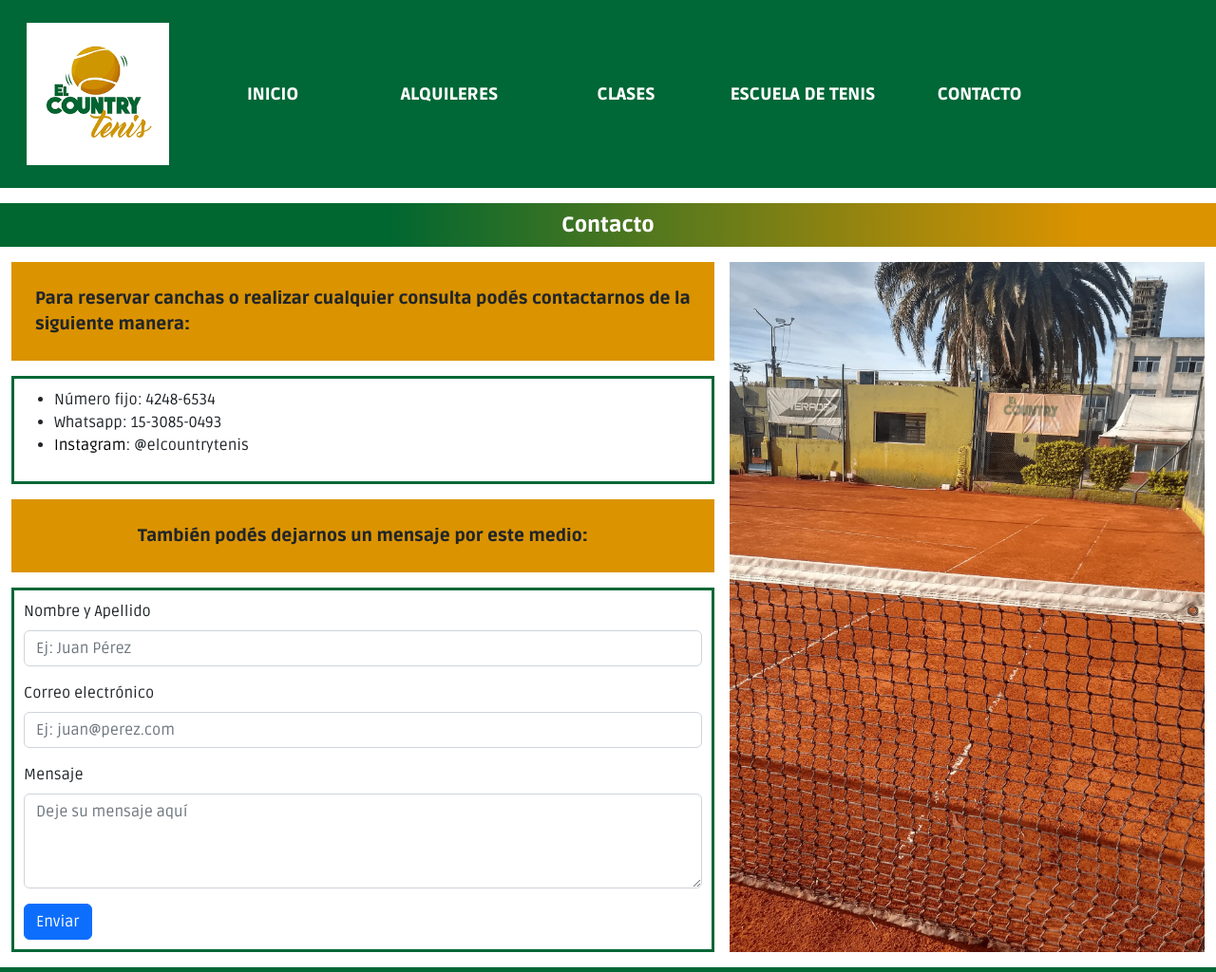
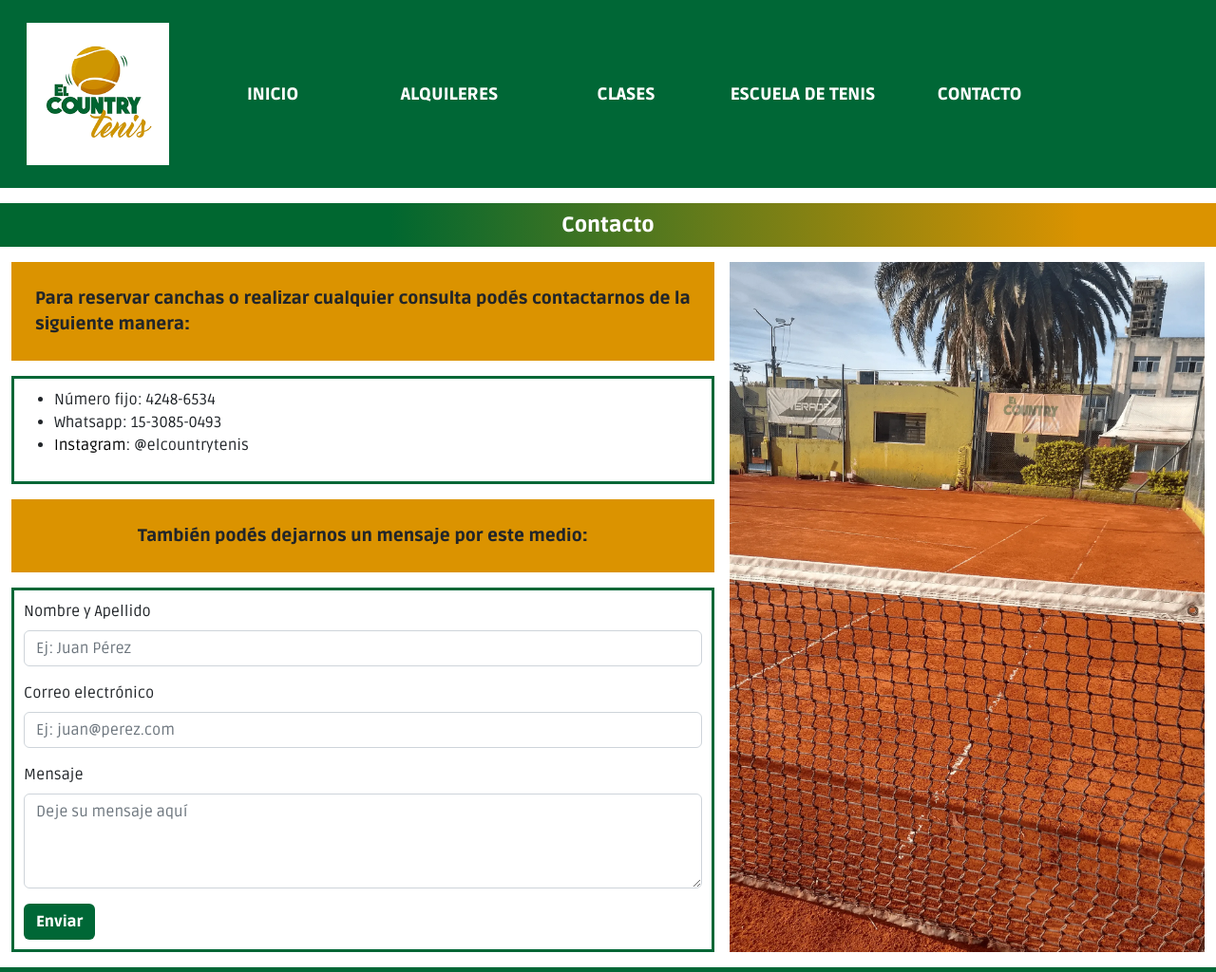
Before and after one commit to daimaricel/incorporando-sass, a website: page pages/contacto.html in a window 1280 px wide. Shown: the top 1024 px of the page at 95% size. Drawn offline with nearby package versions, Linux system fonts and the light colour scheme; no server answers.

Commit message:
cambio en botones de formulario

```diff
--- a/pages/contacto.html
+++ b/pages/contacto.html
@@ -123,7 +123,7 @@
               ></textarea>
             </div>
             <div>
-              <button type="submit" class="btn btn-primary enviar">
+              <button type="submit" class="btn enviar">
                 Enviar
               </button>
             </div>
--- a/scss/_clases.scss
+++ b/scss/_clases.scss
@@ -24,15 +24,7 @@
     padding: 10px;
     margin-bottom: $margin-standar;
 
-    .enviar {
-      background-color: $verde-paleta;
-      font-weight: bold;
-      transition: all 0.5s;
 
-      &:hover {
-        background-color: $naranja-paleta;
-      }
-    }
 
     .modal {
       color: $verde-paleta;
--- a/scss/_elementoscomunes.scss
+++ b/scss/_elementoscomunes.scss
@@ -110,3 +110,16 @@ footer {
     }
   }
 }
+
+/*Botón formularios*/
+
+.enviar {
+  background-color: $verde-paleta;
+  font-weight: bold;
+  color:white;
+  transition: all 0.5s;
+
+  &:hover {
+    background-color: $naranja-paleta;
+  }
+}
```
Also changed, not shown: css/estilo.css.
